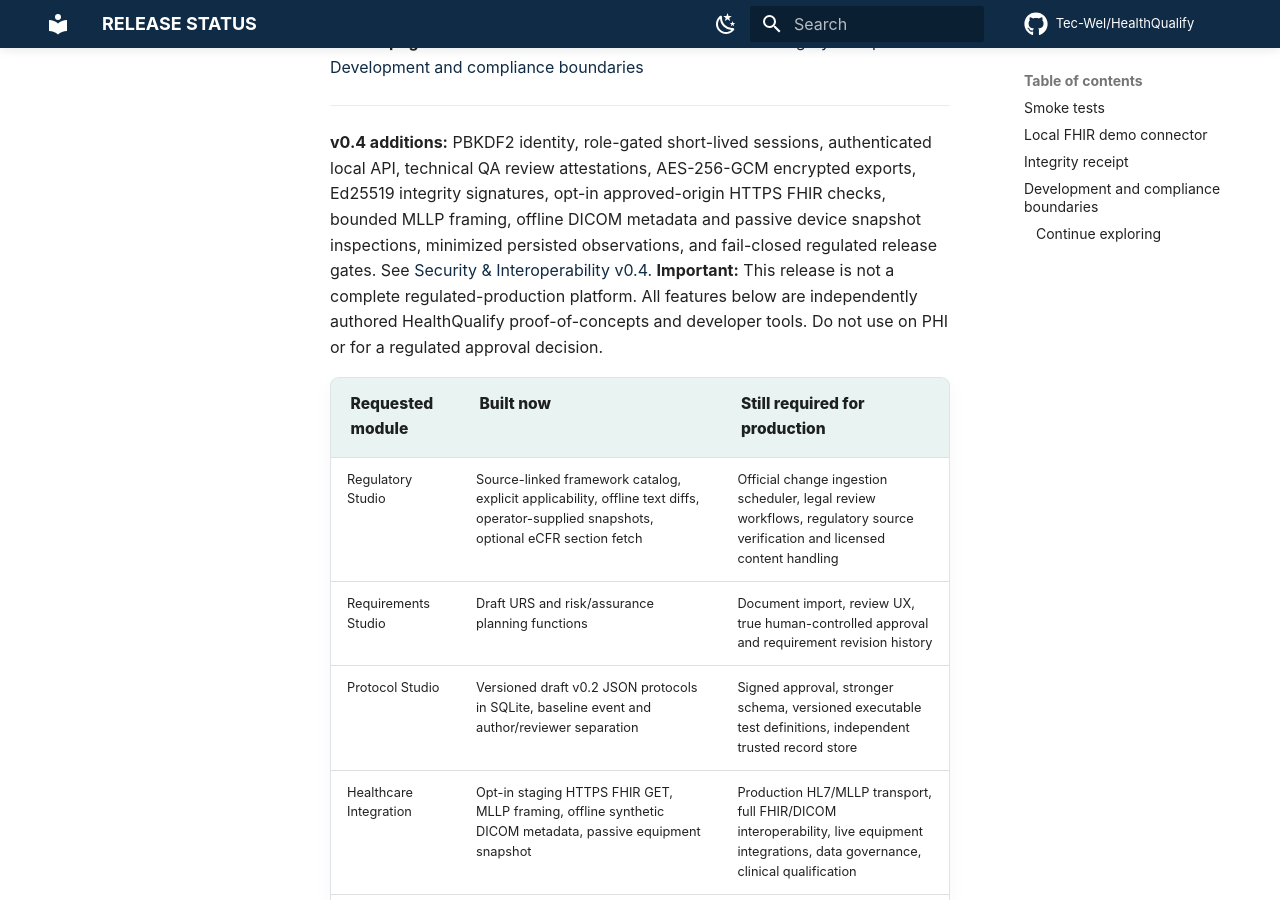
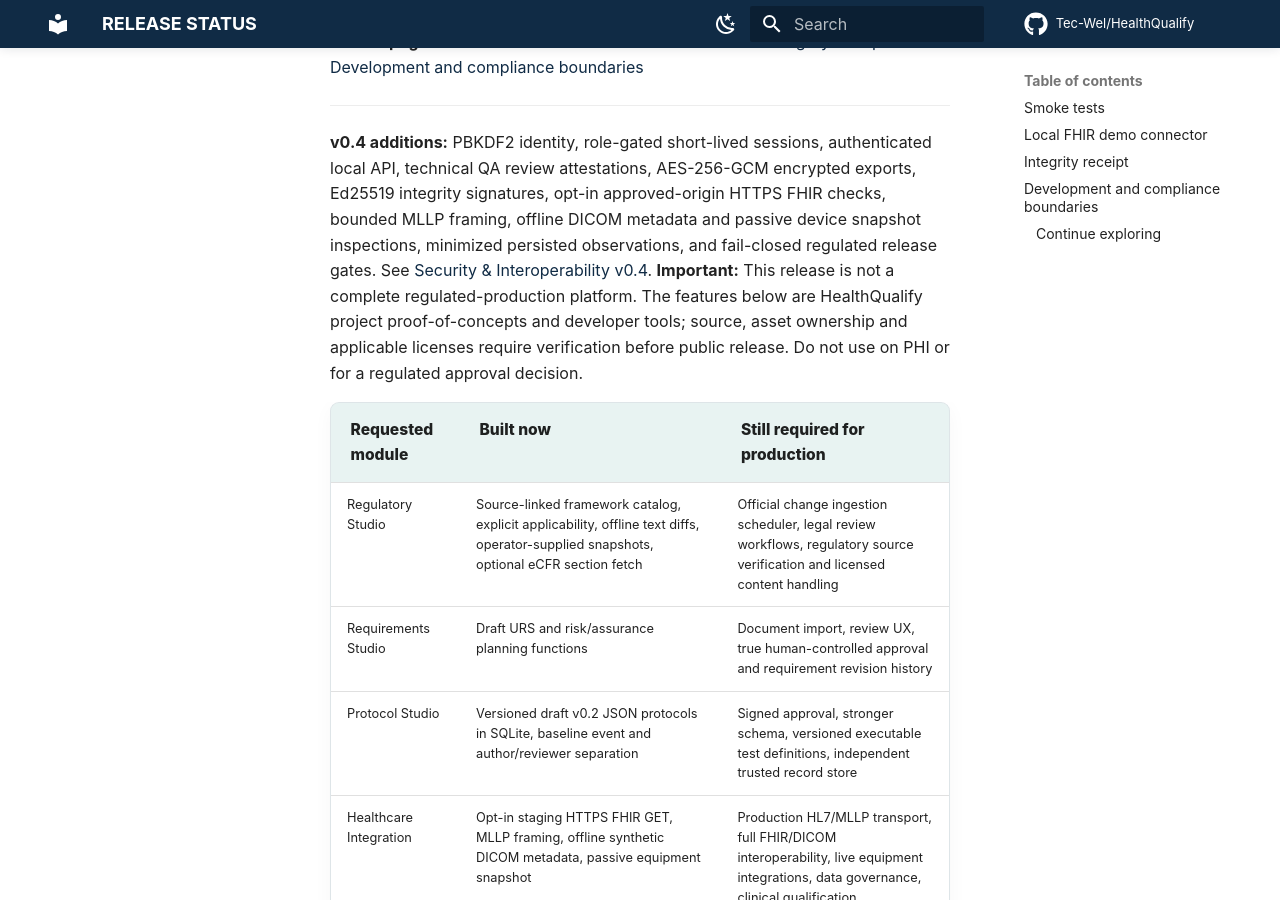
Before and after one commit to Tec-Wel/HealthQualify, an MkDocs documentation site: the page built from docs/RELEASE_STATUS.md, in a window 1280 px wide and 900 px high, scrolled down 598 px. Built offline with MkDocs 1.6.1 and Material for MkDocs 9.7.7, drawn with Linux system fonts in a browser that asks for light colours; comment, search, counter and statistics services are not loaded; some of the changed text lies outside the part shown.

Commit message:
legal: align contributor, trademark and IP release policies

```diff
--- a/docs/RELEASE_STATUS.md
+++ b/docs/RELEASE_STATUS.md
@@ -11,7 +11,7 @@
 ---
 
 
-**v0.4 additions:** PBKDF2 identity, role-gated short-lived sessions, authenticated local API, technical QA review attestations, AES-256-GCM encrypted exports, Ed25519 integrity signatures, opt-in approved-origin HTTPS FHIR checks, bounded MLLP framing, offline DICOM metadata and passive device snapshot inspections, minimized persisted observations, and fail-closed regulated release gates. See [Security & Interoperability v0.4](SECURITY_INTEROP_V04.md). **Important:** This release is not a complete regulated-production platform. All features below are independently authored HealthQualify proof-of-concepts and developer tools. Do not use on PHI or for a regulated approval decision.
+**v0.4 additions:** PBKDF2 identity, role-gated short-lived sessions, authenticated local API, technical QA review attestations, AES-256-GCM encrypted exports, Ed25519 integrity signatures, opt-in approved-origin HTTPS FHIR checks, bounded MLLP framing, offline DICOM metadata and passive device snapshot inspections, minimized persisted observations, and fail-closed regulated release gates. See [Security & Interoperability v0.4](SECURITY_INTEROP_V04.md). **Important:** This release is not a complete regulated-production platform. The features below are HealthQualify project proof-of-concepts and developer tools; source, asset ownership and applicable licenses require verification before public release. Do not use on PHI or for a regulated approval decision.
 
 | Requested module | Built now | Still required for production |
 |---|---|---|
@@ -58,7 +58,7 @@ python -m healthqualify.appcli verify-seal /tmp/hq-report
 Keep the key external to the report directory. This verifies against a shared secret; it is **not** a digital signature, Part 11 electronic signature, or proof of regulatory approval.
 
 ## Development and compliance boundaries
-- HealthQualify code is independently developed; third-party license obligations must be reviewed before reusing external code.
+- The legal provenance and ownership of project-developed components remain subject to documented review; third-party license obligations must be verified before reuse or redistribution.
 - No copyrighted GAMP 5 text is redistributed.
 - Every authoritative qualification decision is human-controlled under a separately established quality process.
 - Hashes and shared-secret receipts do not alone create immutable regulated records.
```
